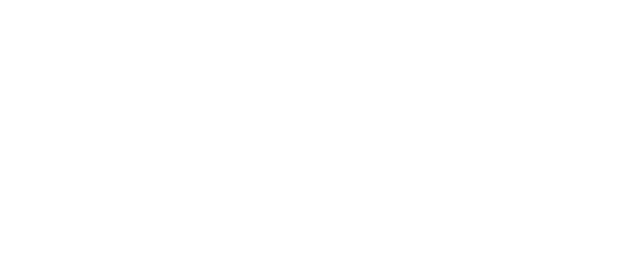
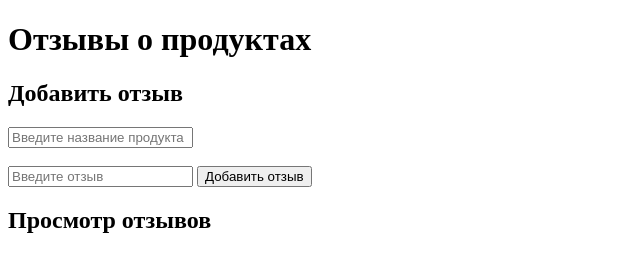
Before and after one commit to viktoryews/Promise, a plain HTML site: page index.html in a window 1280 px wide. Shown: the whole page, without its empty margins (0-640 px from the left). Drawn offline with Linux system fonts and the light colour scheme.

Commit message:
добавление форм

```diff
--- a/index.html
+++ b/index.html
@@ -7,6 +7,19 @@
     <title>Promise</title>
 </head>
 <body>
+    <h1>Отзывы о продуктах</h1>
+
+    <form class="block form" id="review-form">
+    <h2>Добавить отзыв</h2>
+    <input type="text" class="productName-input" placeholder="Введите название продукта">
+    <br/>
+    <br/>
+    <input type="text" class="review-input" placeholder="Введите отзыв">
+    <button class='adding-review'>Добавить отзыв</button>
+    </form>
+
+    <h2>Просмотр отзывов</h2>
+    <ul id="item-list"></ul>
 
 </body>
 </html>
```
